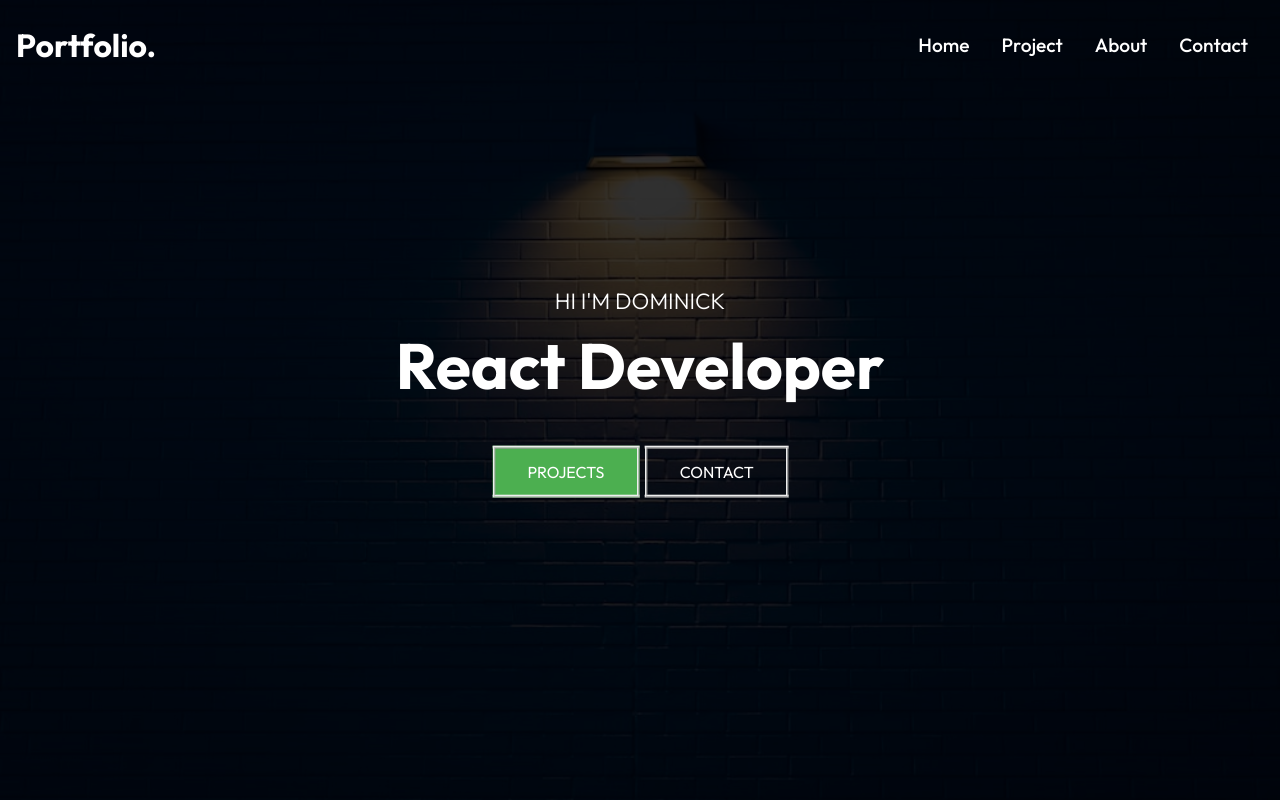
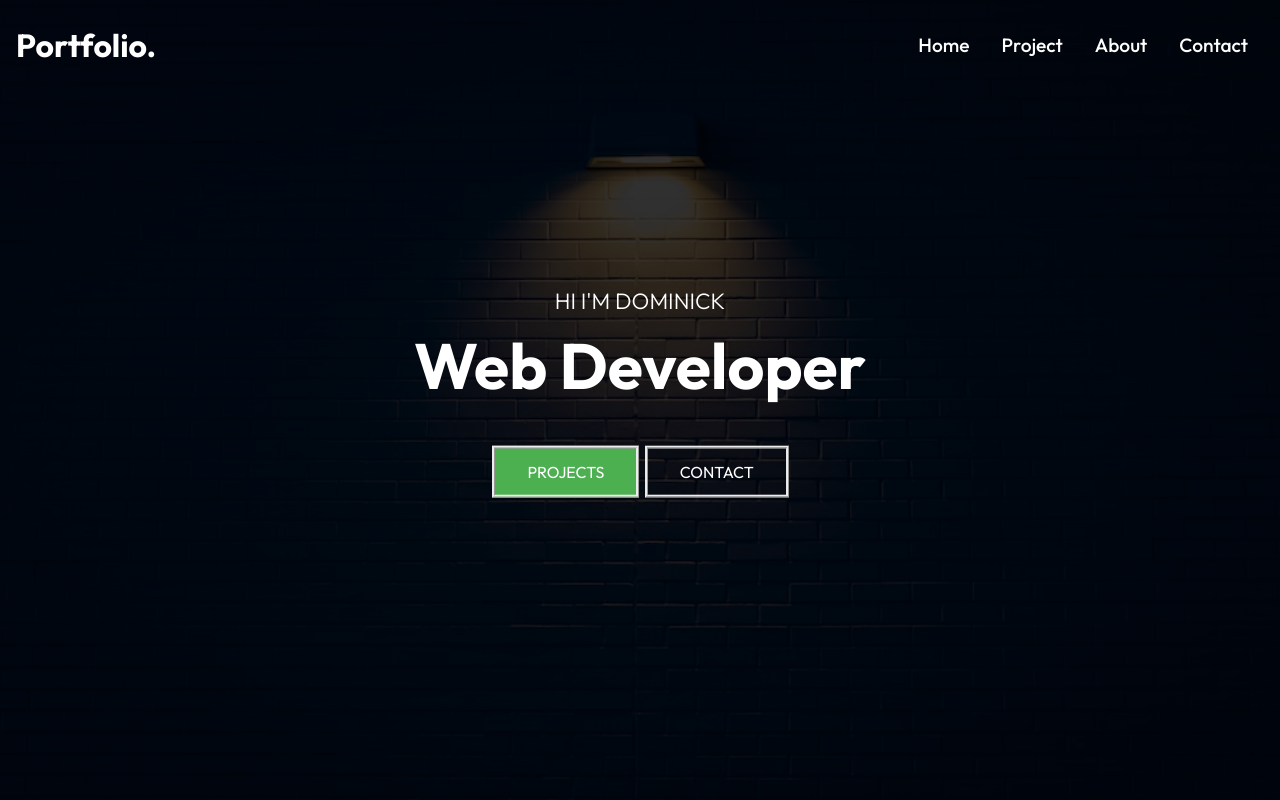
Before and after one commit to D0Mnick/portfolio, a React (Create React App) app: page / in a window 1280 px wide. Shown: the top 800 px of the page. Built offline with nearby package versions, Linux system fonts and the light colour scheme.

Commit message:
Update HeroImg.js

```diff
--- a/src/components/HeroImg.js
+++ b/src/components/HeroImg.js
@@ -11,7 +11,7 @@ const HeroImg = () => {
         </div>
         <div className='content'>
             <p>HI I'M DOMINICK</p>
-            <h1>React Developer</h1>
+            <h1>Web Developer</h1>
 
         <Link to="/project" className="btn">Projects</Link>
         <Link to="/contact" className="btn-light">Contact</Link>
```
